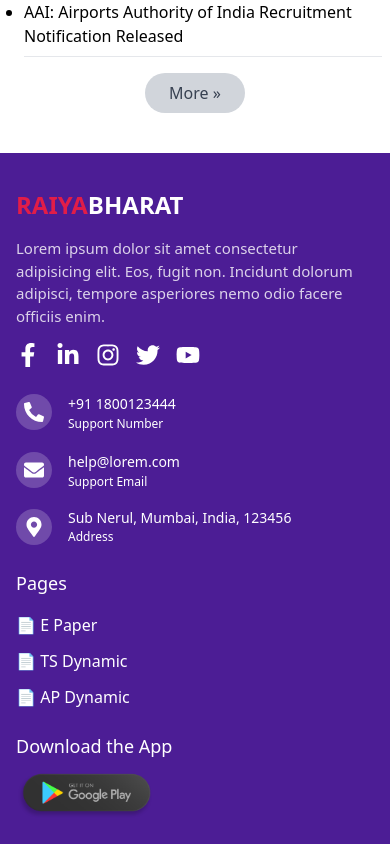
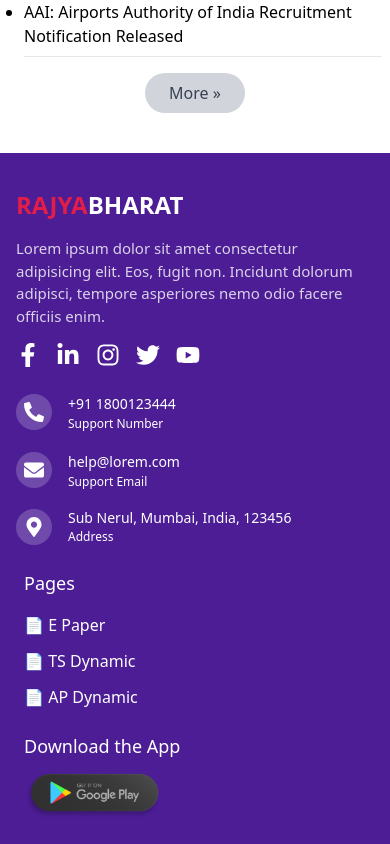
Before and after one commit to arbazmurme/Rajyabharat_Webside, a Next.js app: page / in a window 390 px wide. Shown: the part 4139-4983 px from the top of the page. Built offline with nearby package versions, Linux system fonts and the light colour scheme.

Commit message:
footer same things are fixed

```diff
--- a/src/components/common/Footer.jsx
+++ b/src/components/common/Footer.jsx
@@ -19,7 +19,7 @@ const Footer = () => {
           {/* Left Section - Logo & Description */}
           <div className="md:w-[316px]">
             <h1 className="text-white font-extrabold text-2xl">
-              <span className="text-rose-600">RAIYA</span>BHARAT
+              <span className="text-rose-600">RAJYA</span>BHARAT
             </h1>
             <p className="mt-4 text-[15px] text-white/80">
               Lorem ipsum dolor sit amet consectetur adipisicing elit. Eos,
@@ -87,10 +87,10 @@ const Footer = () => {
           </div>
 
           {/* Right Section - Links */}
-          <div className="mt-6 mb-2 md:mb-0 md:mt-0 md:max-w-[341px] ">
+          <div className="mt-6 mb-2 md:mb-0 md:mt-0 md:max-w-[341px] ml-2 md:ml-0 ">
             <div>
               <p className="text-[18px] font-medium">Pages</p>
-              <ul className="mt-4 space-y-3">
+              <ul className="mt-4 space-y-3 ">
                 <li>
                   <Link className="hover:text-gray-300" href="/">
                     📄 E Paper
```
